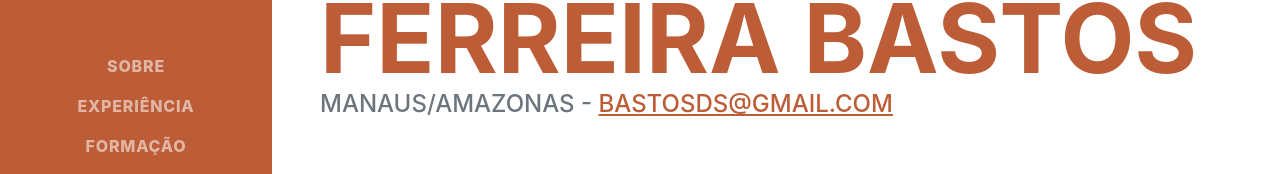
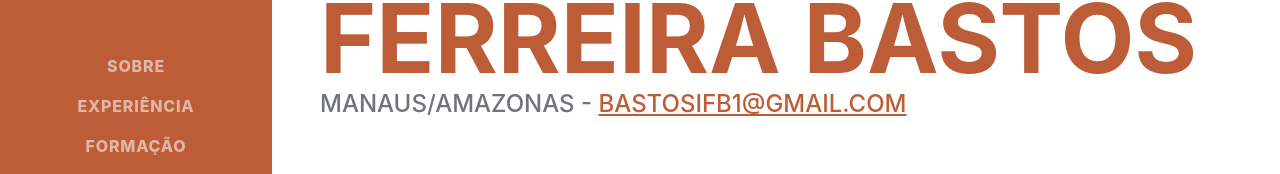
Before and after one commit to bastosifb123/IvaniltonBastos.github.io, a plain HTML site: page index.html in a window 1280 px wide. Shown: the part 242-416 px from the top of the page. Drawn offline with nearby package versions, Linux system fonts and the light colour scheme; a web font is replaced by a local one.

Commit message:
Update index.html

```diff
--- a/index.html
+++ b/index.html
@@ -46,7 +46,7 @@
                     </h1>
                     <div class="subheading mb-5">
                         Manaus/Amazonas  -
-                        <a href="mailto:bastosds@gmail.com">bastosds@gmail.com</a>
+                        <a href="mailto:bastosifb1@gmail.com">bastosifb1@gmail.com</a>
                     </div>
                     <p class="lead mb-5">Possuo experiênca em Eletrônica e Telecomunicações, Sistemas de alta disponibilidade de dados, infraestrutura de redes, desenvolvimento Web e Banco de Dados. </p>
 
```
